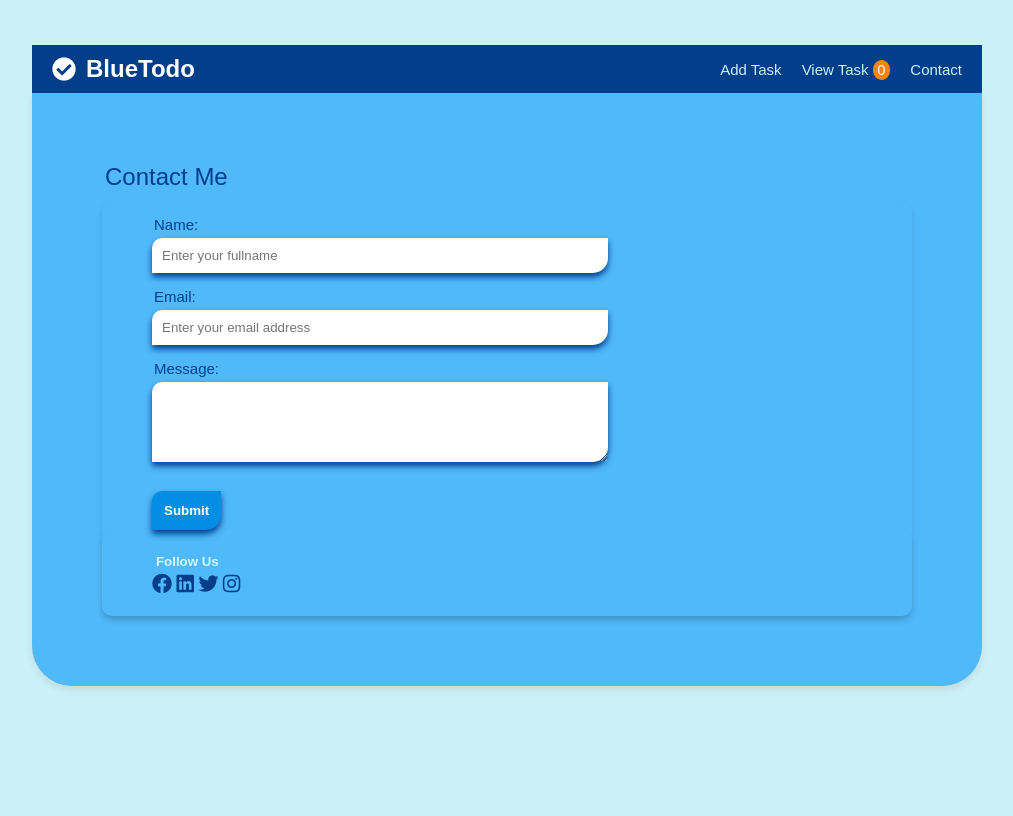
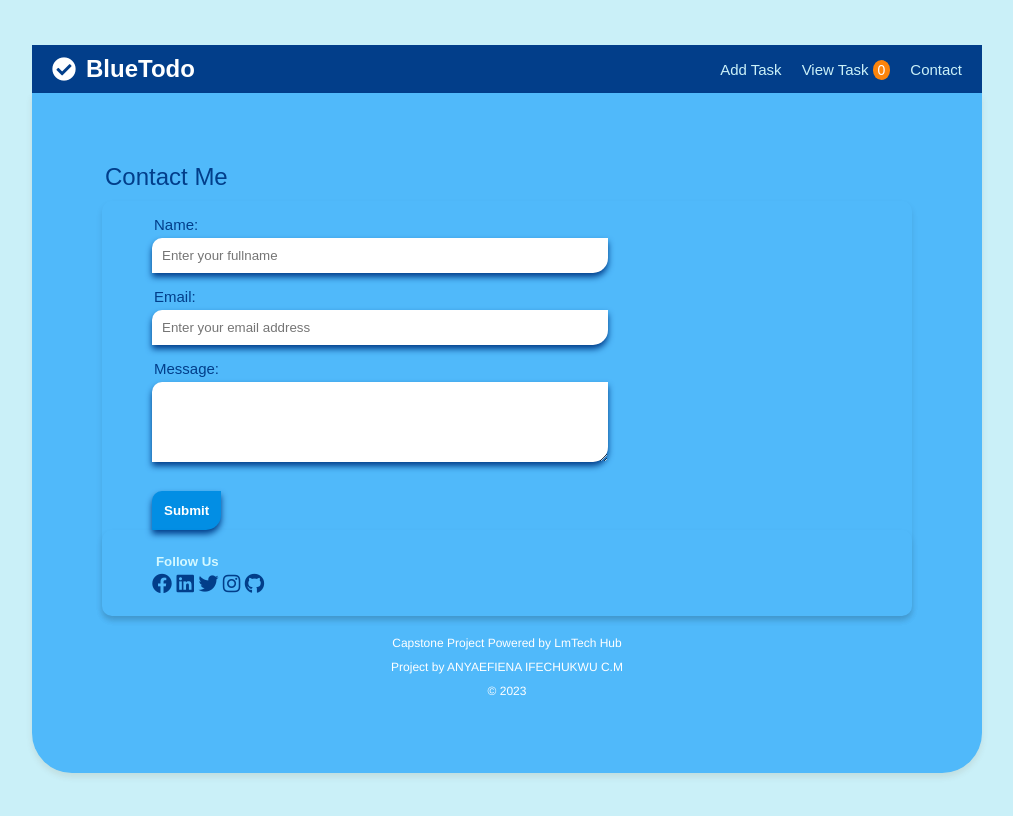
Before and after one commit to iamipheco/Capstone_Project_TodoList_App_Anyaefiena_Ifechukwu, a website: page index.html in a window 1280 px wide. Both pictures are taken after a click on the item "Contact". Shown: the whole page, without its empty margins (133-1146 px from the left). Drawn offline with Linux system fonts and the light colour scheme.

Commit message:
modify some bugs

```diff
--- a/styles/app.js
+++ b/styles/app.js
@@ -99,8 +99,16 @@ document.addEventListener('DOMContentLoaded', function () {
                   <a href="https://www.linkedin.com/in/Iamipheco/"><i class="fab fa-linkedin"></i></a>
                   <a href="https://www.x.com/iam_ipheco/"><i class="fab fa-twitter"></i></a>
                   <a href="https://www.instagram.com/Iamipheco/"><i class="fab fa-instagram"></i></a>
+                  <a href="https://github.com/iamipheco/"><i class="fab fa-github"></i></a>
                 </div>
               </div>
+          </div>
+          <div class='footer-page'>
+              Capstone Project Powered by LmTech Hub
+              <br/>
+              Project by ANYAEFIENA IFECHUKWU C.M
+              <br />
+              &copy 2023
           </div>
         </div>
     `;
@@ -273,7 +281,6 @@ document.addEventListener('DOMContentLoaded', function () {
     });
   }
 
-
   function showPopup(task) {
     popupTask.innerHTML = `
       <div class="popup-content">
@@ -294,6 +301,5 @@ document.addEventListener('DOMContentLoaded', function () {
 
   setInterval(checkTaskPopup, 60000);
 
-
   loadPage('add-task');
 });
--- a/styles/style.css
+++ b/styles/style.css
@@ -396,3 +396,12 @@
       right: 7%;
     }
   }
+
+  .footer-page {
+    color: #fff;
+    text-align: center;
+    margin-top: 15px;
+    font-size: 12px;
+    font-family: 'Franklin Gothic Medium', 'Arial Narrow', Arial, sans-serif;
+    line-height: 3dvh;
+  }
```
